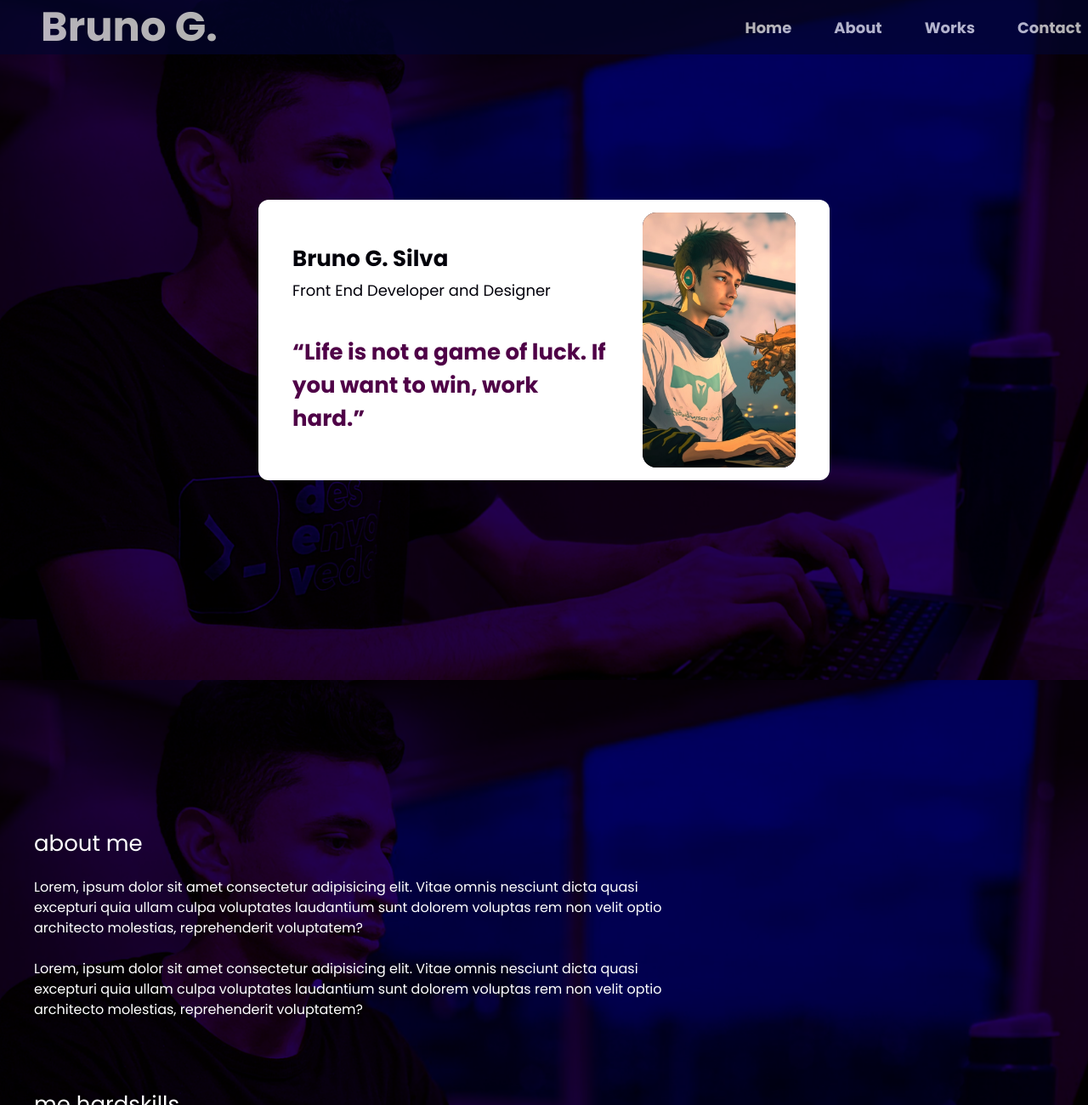
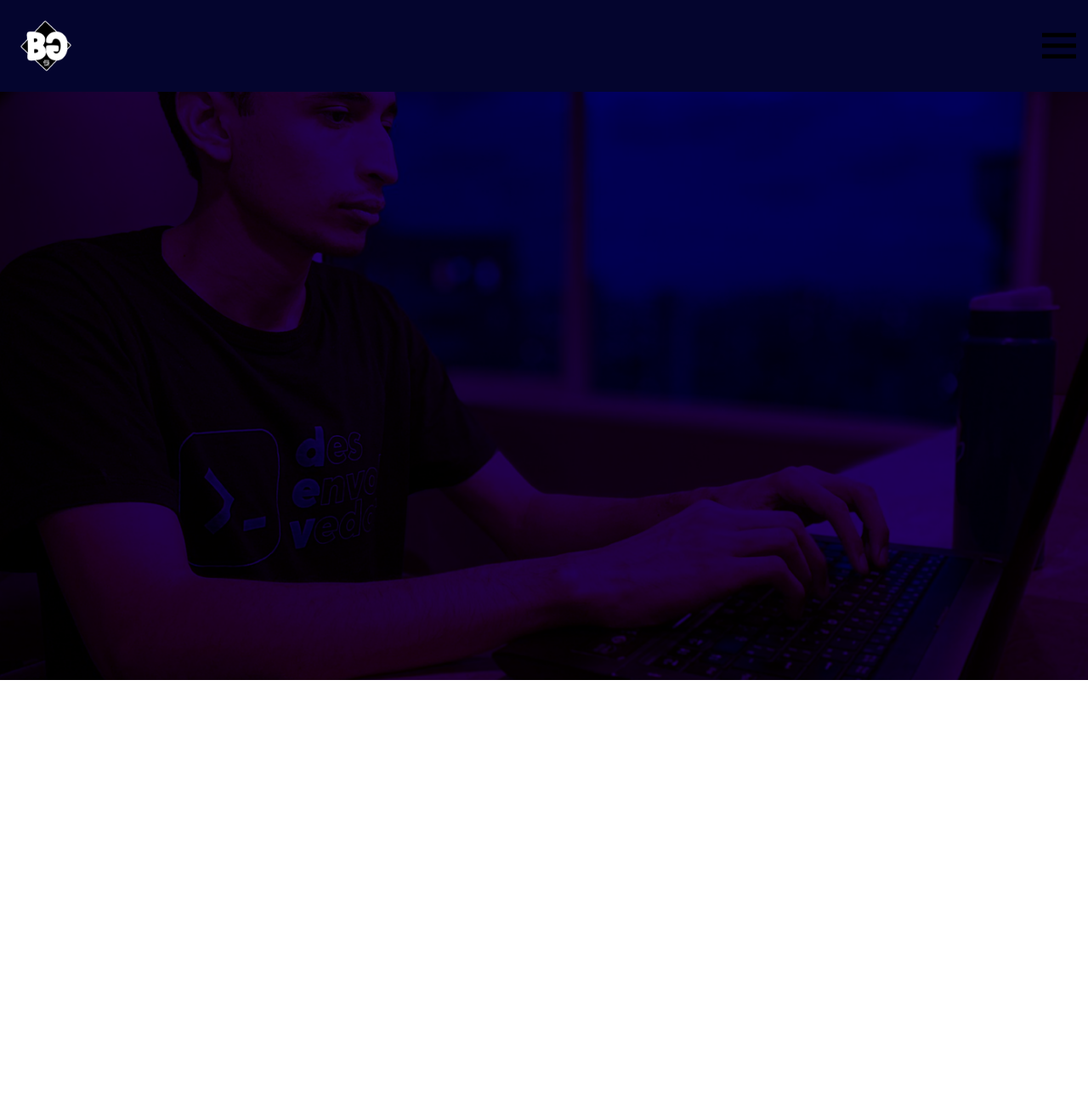
Before and after one commit to Bruno-GSilva/MeuPortifolio, a website: page src/index.html in a window 1280 px wide. Shown: the top 1300 px of the page at 85% size. After the commit the page ends 800 px from the top, so only its background shows below. Drawn offline with nearby package versions, Linux system fonts and the light colour scheme.

Commit message:
refazendo

```diff
--- a/src/index.html
+++ b/src/index.html
@@ -1,6 +1,5 @@
 <!DOCTYPE html>
 <html lang="pt-br">
-
   <head>
     <meta charset="UTF-8" />
     <meta http-equiv="X-UA-Compatible" content="IE=edge" />
@@ -8,76 +7,34 @@
     <title>portifolio</title>
     <link rel="preconnect" href="https://fonts.googleapis.com" />
     <link rel="preconnect" href="https://fonts.gstatic.com" crossorigin />
-  <link href="https://fonts.googleapis.com/css2?family=Poppins:wght@400;700&display=swap" rel="stylesheet" />
-  <link href="./dist/output.css" rel="stylesheet" />
-  <link rel="stylesheet" href="css/style.css" />
-  <link rel="stylesheet" href="https://cdnjs.cloudflare.com/ajax/libs/animate.css/4.1.1/animate.min.css" />
-  <link href='https://unpkg.com/boxicons@2.1.4/css/boxicons.min.css' rel='stylesheet'>
+    <link
+      href="https://fonts.googleapis.com/css2?family=Poppins:wght@400;700&display=swap"
+      rel="stylesheet"
+    />
+    <link href="/dist/output.css" rel="stylesheet" />
+    <link
+      rel="stylesheet"
+      href="https://cdnjs.cloudflare.com/ajax/libs/animate.css/4.1.1/animate.min.css"
+    />
+    <link
+      href="https://unpkg.com/boxicons@2.1.4/css/boxicons.min.css"
+      rel="stylesheet"
+    />
   </head>
-
-<body>
-  <header id="headerMenu"
-    class="h-16 fixed w-full flex justify-center items-center bg-OxfordBlue  z-10 sm:justify-between opacity-70 sm:p-2">
-    <h1 class="ml-10 text-white font-bold text-big max-sm:hidden">Bruno G.</h1>
-
-    <nav id="navbar" class="relative sm:ml-20 sm:flex max-sm:top-10 hidden">
-      <ul class="flex text-white gap-[50px] text-[18px] font-bold flex-col justify-center items-center sm:flex-row">
-        <li class="hover:text-Palatinate"><a href="#home">Home</a></li>
-        <li class="hover:text-Palatinate"><a href="#about">About</a></li>
-        <li class="hover:text-Palatinate"><a href="#works">Works</a></li>
-        <li class="hover:text-Palatinate ms:mr-10"><a href="#footer">Contact</a></li>
+  <body
+    class="bg-fundo bg-cover bg-no-repeat h-screen w-full bg-center bg-fixed"
+  >
+    <header class="p-1 bg-OxfordBlue flex justify-between items-center w-full">
+      <i><a href="#"><img src="images/logo.png" alt="minha logo" class="w-[100px] h-[100px] object-contain"/></a></i>
+      <nav>
+        <ul class="hidden">
+          <li><a href="#">Home</a></li>
+          <li><a href="#">About</a></li>
+          <li><a href="#">Works</a></li>
+          <li><a href="#">Contact</a></li>
         </ul>
       </nav>
-    <span id="menu" class="sm:hidden absolute top-0 right-0 m-2"><i
-        class='bx bx-menu-alt-left text-big cursor-pointer'></i></span>
+      <i class='bx bx-menu text-[60px] cursor-pointer'></i>
     </header>
-  <section id="home" class="text-Black flex relative">
-    <div id="banner"
-      class="absolute flex-col-reverse transition duration-100 flex sm:flex-row bg-white justify-start items-center max-w-2xl m-10 py-[15px] rounded-xl sm:m-20">
-      <div id="text" class="relative flex flex-col mx-10 justify-start items-start">
-        <h2 class="font-bold text-smallbig mb-1 hidden sm:block">Bruno G. Silva</h2>
-        <h3 class="text-[18px] mb-10 hidden sm:block">Front End Developer and Designer</h3>
-        <h2 class="font-bold text-smallbig mb-1 text-Palatinate">“Life is not a game of luck. If you want to win, work
-          hard.”</h2>
-      </div>
-      <div id="card" class="mr-10">
-        <div id="cardFront">
-          <img src="images/background.png" class="rounded-full sm:rounded-2xl">
-        </div>
-        <div id="cardBack">
-          <img src="images/BrunoGS.png" class="rounded-full sm:rounded-2xl" />
-        </div>
-      </div>
-    </div>
-  </section>
-  <section id="about" class="flex flex-col justify-center items-start transition duration-100">
-    <div id="text2" class="flex justify-center items-start flex-col max-w-3xl ml-10 my-20">
-      <h1 class="text-white text-smallbig mb-5">about me</h1>
-      <p class="text-white">Lorem, ipsum dolor sit amet consectetur adipisicing elit. Vitae omnis nesciunt dicta quasi
-        excepturi quia ullam culpa voluptates laudantium sunt dolorem voluptas rem non velit optio architecto molestias,
-        reprehenderit voluptatem?</p>
-      <br>
-      <p class="text-white">Lorem, ipsum dolor sit amet consectetur adipisicing elit. Vitae omnis nesciunt dicta quasi
-        excepturi quia ullam culpa voluptates laudantium sunt dolorem voluptas rem non velit optio architecto molestias,
-        reprehenderit voluptatem?</p>
-    </div>
-    <h2 class="text-smallbig text-white ml-10 mb-10">me hardskills</h2>
-    <div id="myHardSkills" class="flex gap-10 w-32 h-32 ml-10 mb-5">
-      <img src="images/html.png">
-      <img src="images/css.png">
-      <img src="images/js.png">
-      <img src="images/tailwind.png">
-    </div>
-  </section>
-  <section id="works">
-    <div id="cardWork" class="p-10 bg-white rounded-xl">
-      <div id="tituloCard" class="flex gap-4">
-        <img src="images/icon_LandingPage.png">
-        <h3>Digital Store</h3>
-      </div>
-    </div>
-  </section>
-  <footer id="footer"></footer>
-  <script src="/src/js/index.js"></script>
   </body>
 </html>
```
Also changed, not shown: dist/output.css, index.html (line endings or trailing spaces), src/images/logo.png (added). Lines whose indentation alone changed are shown as unchanged.
